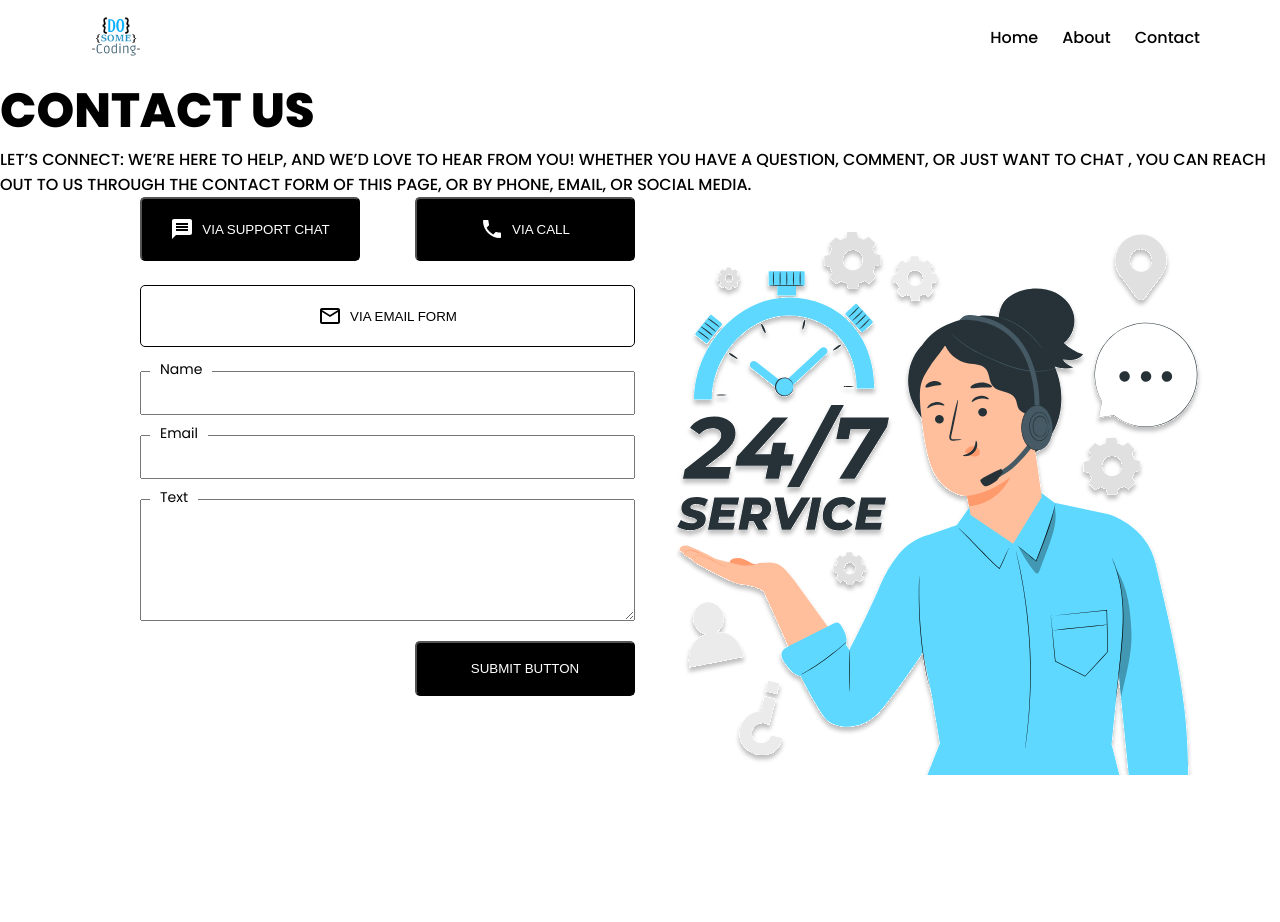
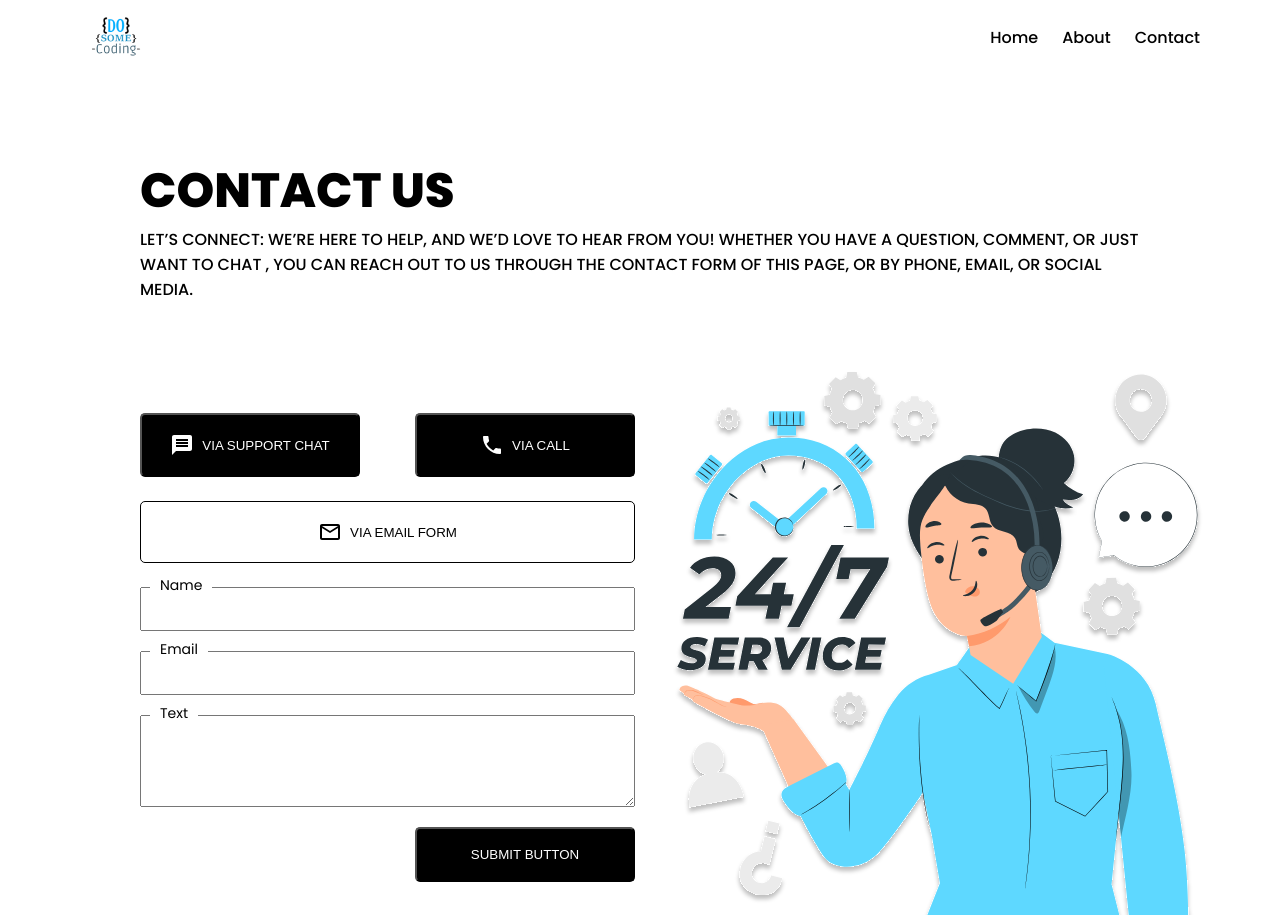
Before and after one commit to iamaman526/React-Projects, a React (Vite) app in the folder React-proj-02/: page / in a window 1280 px wide. Before the commit the page ends 800 px from the top, so only its background shows below. Built offline with nearby package versions, Linux system fonts and the light colour scheme.

Commit message:
contact form done

```diff
--- a/React-proj-02/src/App.css
+++ b/React-proj-02/src/App.css
@@ -5,15 +5,24 @@
   padding: 0;
 }
 
-:root{
-}
 
 
 body{
   font-family: "Poppins" , sans-serif ;
+  overflow: hidden;
 }
 
 .container{
    max-width: 1280px;
+
    margin: 0 auto;
 }
+
+.main_container{
+  display: flex;
+  height: calc(100vh -72px);
+  flex-direction: column;
+  justify-content: end;
+ margin-top: 5rem;
+
+}
--- a/React-proj-02/src/App.jsx
+++ b/React-proj-02/src/App.jsx
@@ -8,9 +8,12 @@ function App() {
 
   return (
   <div>
+
     <Navigation/>
+    <main className='main_container'>
     <ContactHeader/>
     <ContactForm/>
+    </main>
 
   </div>
   )
--- a/React-proj-02/src/components/Button/Button.jsx
+++ b/React-proj-02/src/components/Button/Button.jsx
@@ -1,9 +1,9 @@
 import styles from "./Button.module.css";
 
 // eslint-disable-next-line react/prop-types
-const Button = ({ isOutline, icon, text }) => {
+const Button = ({ isOutline, icon, text, ...rest }) => {
   return (
-    <button className={isOutline ? styles.outline_btn : styles.primary_btn}>
+    <button {...rest} className={isOutline ? styles.outline_btn : styles.primary_btn}>
       {icon}
       {text}
     </button>
--- a/React-proj-02/src/components/ContactForm/ContactForm.jsx
+++ b/React-proj-02/src/components/ContactForm/ContactForm.jsx
@@ -5,6 +5,13 @@ import { MdLocalPhone } from "react-icons/md";
 import { MdOutlineMail } from "react-icons/md";
 
 const ContactForm = () => {
+
+ const onSubmit = (e)=>{
+  console.log(e);
+  event.preventDefault();
+ }
+
+
   return (
     <section className={styles.container}>
       <div className={styles.contact_form}>
@@ -22,7 +29,7 @@ const ContactForm = () => {
           icon={<MdOutlineMail fontSize="24px" />}
         />
 
-        <form>
+        <form onSubmit={onSubmit}>
            <div className={styles.form_control} > <label htmlFor="name">Name</label>
           <input type="text" name="name" /></div>
 
@@ -30,7 +37,7 @@ const ContactForm = () => {
           <input type="email" name="email" /></div>
 
           <div className={styles.form_control} > <label htmlFor="name">Text</label>
-          <textarea name="text"   rows="8"/></div>
+          <textarea name="text"   rows="6"/></div>
           <div style={{
             display: "flex",
             justifyContent: "end"
--- a/React-proj-02/src/components/ContactForm/ContactForm.module.css
+++ b/React-proj-02/src/components/ContactForm/ContactForm.module.css
@@ -2,6 +2,8 @@
     display: flex;
     max-width: 1000px;
     margin: 0 auto;
+    margin-top:35px;
+    align-items: end;
 }
 
 .top_btn{
@@ -20,6 +22,8 @@
     display: flex;
     flex-direction: column;
     gap: 24px;
+    padding-bottom: 40px;
+
 }
 
 .form_control{
--- a/React-proj-02/src/components/ContactHeader/ContactHeader.jsx
+++ b/React-proj-02/src/components/ContactHeader/ContactHeader.jsx
@@ -3,7 +3,7 @@ import styles from "./ContactHeader.module.css"
 function ContactHeader() {
   return (
     <div className={`${styles.contact_section
-    } container`}>
+    } `}>
       <h1>CONTACT US</h1>
       <p>LET’S CONNECT: WE’RE HERE TO HELP, AND WE’D LOVE TO HEAR FROM YOU! WHETHER YOU HAVE A QUESTION, COMMENT, OR JUST WANT TO CHAT , YOU CAN REACH OUT TO US THROUGH THE CONTACT FORM OF THIS PAGE, OR BY PHONE, EMAIL, OR SOCIAL MEDIA. </p>
     </div>
--- a/React-proj-02/src/components/ContactHeader/ContactHeader.module.css
+++ b/React-proj-02/src/components/ContactHeader/ContactHeader.module.css
@@ -1,6 +1,14 @@
+.contact_section
+{
+    max-width: 1000px;
+    margin: 0 auto;
+}
+
+
 .contact_section h1{
    font-size: 48px;
    font-weight: 800;
+   max-width: 80%;
 }
 
 .contact_section p{
```
